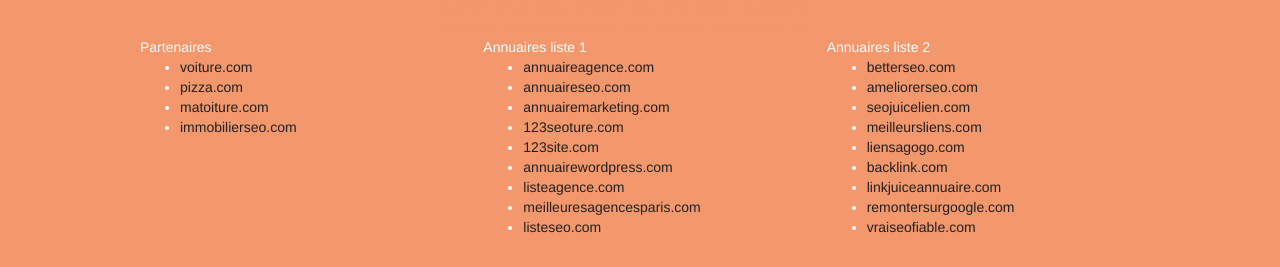
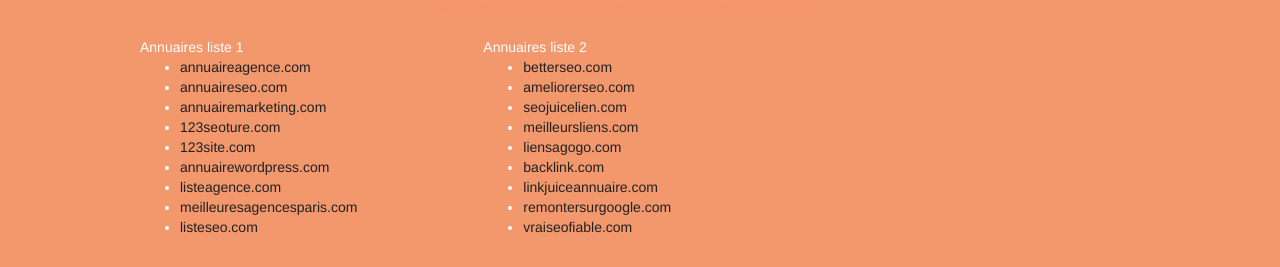
Before and after one commit to jay-jay-cheneau/Starting-website-modifie, a plain HTML site: page index.html in a window 1280 px wide. Shown: the part 3434-3701 px from the top of the page. Drawn offline with Linux system fonts and the light colour scheme.

Commit message:
supressions liens pas utiles

```diff
--- a/index.html
+++ b/index.html
@@ -280,17 +280,7 @@
 								design de site web, site web, web, internet, site internet, site</div>
 						</div>
 						<div class="row">
-							<div class="col-sm-4">
-								Partenaires
-								<ul>
-									<li>
-										<a href="voiture.com" aria-label="voiture.com">voiture.com</a>
-									</li>
-									<li><a href="pizza.com" aria-label="pizza.com">pizza.com</a></li>
-									<li><a href="matoiture.com" aria-label="matoiture.com">matoiture.com</a></li>
-									<li><a href="immobilierseo.com" aria-label="immobilierseo.com">immobilierseo.com</a></li>
-								</ul>
-							</div>
+
 							<div class="col-sm-4">
 								Annuaires liste 1
 								<ul>
```
